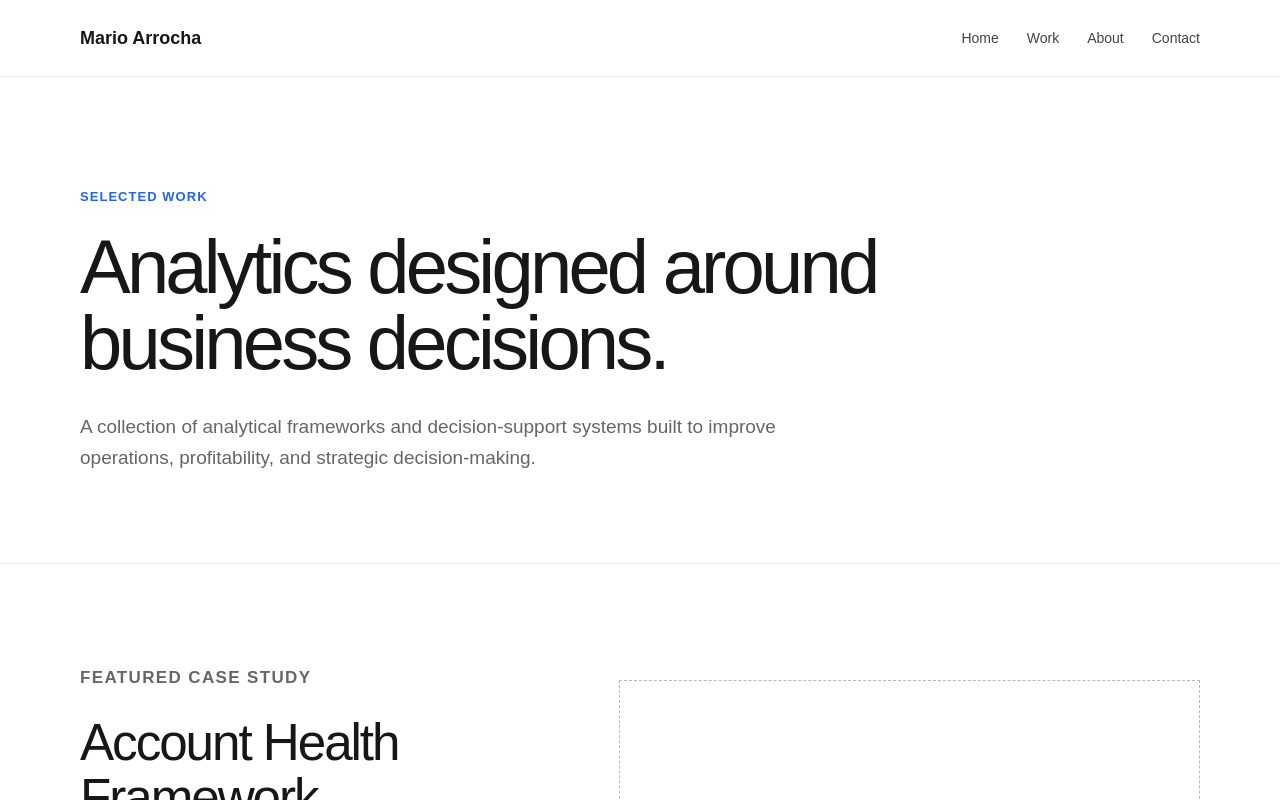
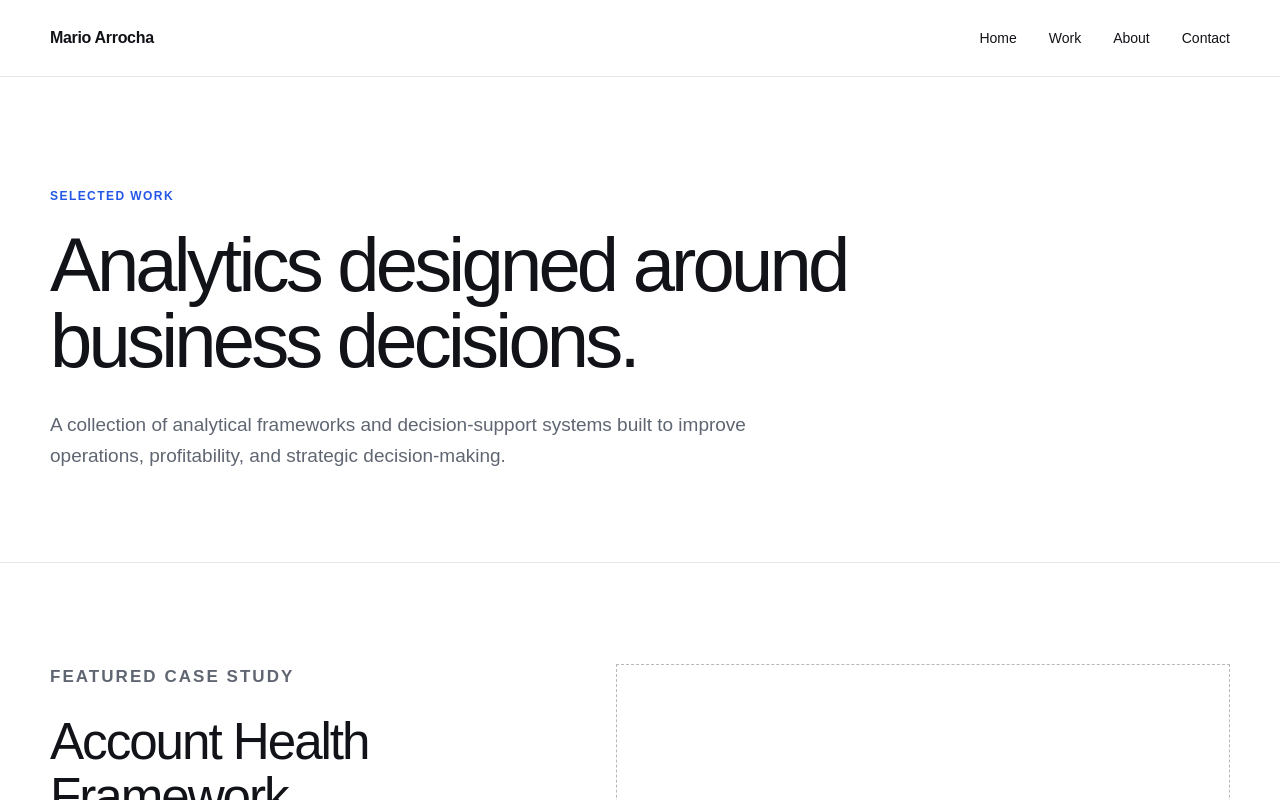
Before and after one commit to marioarrocha/analytics-portfolio, a Next.js app: page /work in a window 1280 px wide. Shown: the top 800 px of the page. Built offline with nearby package versions, Linux system fonts and the light colour scheme.

Commit message:
Establish portfolio visual foundation

```diff
--- a/app/globals.css
+++ b/app/globals.css
@@ -1,12 +1,33 @@
 @import "tailwindcss";
 
 :root {
+  /* Core colors */
   --background: #ffffff;
-  --foreground: #171717;
-  --muted: #666666;
-  --border: #e8e8e8;
-  --surface: #f6f7f8;
-  --accent: #2563eb;
+  --foreground: #111318;
+
+  /* Supporting surfaces */
+  --surface: #f7f8fa;
+  --surface-strong: #f1f3f6;
+
+  /* Typography */
+  --muted: #5f6672;
+  --subtle: #8b929d;
+
+  /* Brand */
+  --accent: #2457e6;
+  --accent-dark: #183fb5;
+  --accent-soft: #eef3ff;
+
+  /* Structure */
+  --border: #e3e6ea;
+
+  /* Layout */
+  --container: 1180px;
+  --reading-width: 720px;
+
+  /* Shape */
+  --radius-small: 6px;
+  --radius-medium: 12px;
 }
 
 * {
@@ -21,7 +42,12 @@ body {
   margin: 0;
   background: var(--background);
   color: var(--foreground);
-  font-family: Arial, Helvetica, sans-serif;
+  font-family:
+    Arial,
+    Helvetica,
+    sans-serif;
+  -webkit-font-smoothing: antialiased;
+  text-rendering: optimizeLegibility;
 }
 
 a {
@@ -30,17 +56,17 @@ a {
 }
 
 .container {
-  width: min(1120px, calc(100% - 48px));
+  width: min(calc(100% - 48px), var(--container));
   margin: 0 auto;
 }
 
 .narrow {
-  max-width: 760px;
+  max-width: var(--reading-width);
 }
 
 .site-header {
+  background: rgba(255, 255, 255, 0.94);
   border-bottom: 1px solid var(--border);
-  background: rgba(255, 255, 255, 0.95);
 }
 
 .nav {
@@ -48,26 +74,28 @@ a {
   display: flex;
   align-items: center;
   justify-content: space-between;
-  gap: 32px;
 }
 
 .brand {
-  font-size: 18px;
+  color: var(--foreground);
+  font-size: 16px;
   font-weight: 700;
+  letter-spacing: -0.02em;
 }
 
 .nav-links {
   display: flex;
-  gap: 28px;
-  font-size: 14px;
+  align-items: center;
+  gap: 32px;
 }
 
 .nav-links a {
-  color: #444444;
+  color: var(--foreground);
+  font-size: 14px;
+  transition: color 160ms ease;
 }
 
-.nav-links a:hover,
-.text-link:hover {
+.nav-links a:hover {
   color: var(--accent);
 }
 
@@ -85,13 +113,45 @@ a {
   text-transform: uppercase;
 }
 
-.hero h1 {
+.hero h1,
+.page-hero h1 {
   max-width: 900px;
-  margin: 0;
-  font-size: clamp(48px, 7vw, 88px);
+  margin: 16px 0 24px;
+  font-size: clamp(52px, 6vw, 84px);
   line-height: 0.98;
   letter-spacing: -0.055em;
+  font-weight: 500;
+}
+
+.hero-subtitle,
+.page-intro {
+  max-width: 680px;
+  font-size: 19px;
+  line-height: 1.65;
+  color: var(--muted);
+}
+
+.eyebrow,
+.section-label {
+  color: var(--accent);
+  font-size: 12px;
   font-weight: 700;
+  letter-spacing: 0.12em;
+  text-transform: uppercase;
+}
+
+.section h2 {
+  margin: 14px 0 24px;
+  font-size: clamp(36px, 4vw, 52px);
+  line-height: 1.05;
+  letter-spacing: -0.04em;
+  font-weight: 500;
+}
+
+.section p {
+  color: var(--muted);
+  font-size: 17px;
+  line-height: 1.75;
 }
 
 .hero-copy {
```
